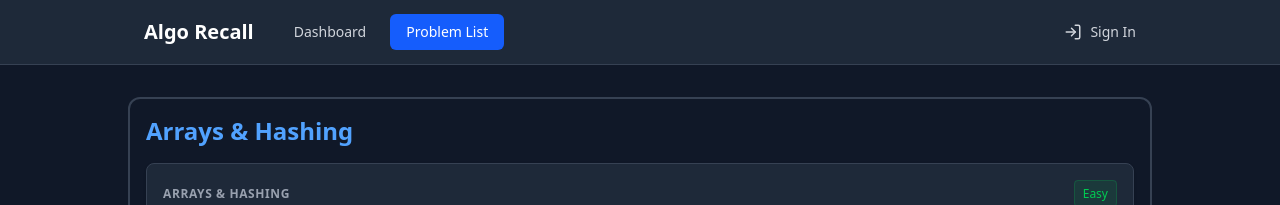
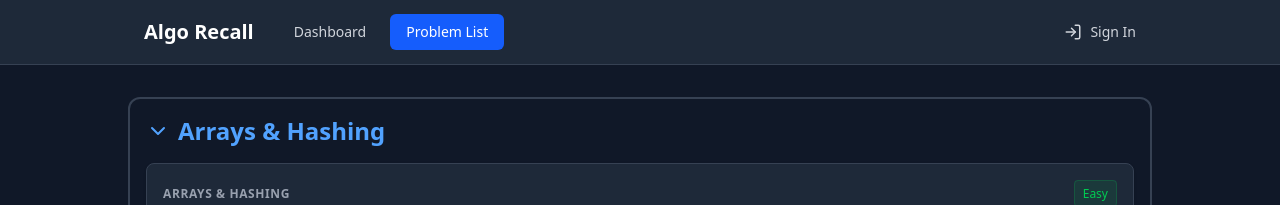
Before and after one commit to jordantannen/algo-recall, a React (Vite) app: page / in a window 1280 px wide. Both pictures are taken after a click on the button "Problem List". Shown: the top 205 px of the page. Built offline with nearby package versions, Linux system fonts and the light colour scheme; no server answers.

Commit message:
Make categories collapsable

```diff
--- a/src/components/CategorySection.jsx
+++ b/src/components/CategorySection.jsx
@@ -1,11 +1,20 @@
+import { useState } from 'react';
+import { ChevronDown, ChevronRight } from 'lucide-react';
 import ProblemCard from './ProblemCard';
 
 export default function CategorySection({ category, user }) {
+	const [isCollapsed, setIsCollapsed] = useState(false);
+
 	return (
 		<div className='p-4 rounded-xl mb-8 border-2 border-gray-700'>
-			<h2 className='text-2xl font-semibold mb-4 text-blue-400'>
+			<h2
+				className='text-2xl font-semibold mb-4 text-blue-400 flex items-center gap-2 cursor-pointer hover:text-blue-300 transition-colors select-none'
+				onClick={() => setIsCollapsed(!isCollapsed)}
+			>
+				{isCollapsed ? <ChevronRight size={24} /> : <ChevronDown size={24} />}
 				{category.category}
 			</h2>
+			{!isCollapsed && (
 				<div className='space-y-2'>
 					{category.problems.map((problem) => (
 						<ProblemCard
@@ -15,6 +24,7 @@ export default function CategorySection({ category, user }) {
 						/>
 					))}
 				</div>
+			)}
 		</div>
 	);
 }
```
Lines whose indentation alone changed are shown as unchanged.
